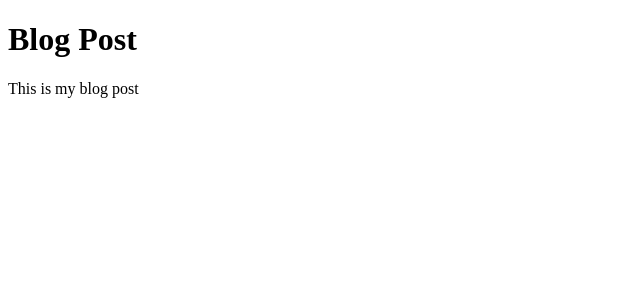
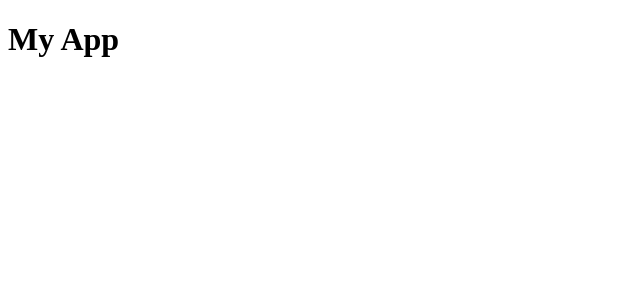
Before and after one commit to atgarner23/React-Class-Oct22, a React (Create React App) app in the folder feedback-app/: page / in a window 1280 px wide. Shown: the top 300 px of the page, without its empty margins (0-640 px from the left). Built offline with nearby package versions, Linux system fonts and the light colour scheme.

Commit message:
reset App.js
Resetting the App.js file to prepare for the next section

```diff
--- a/feedback-app/src/App.js
+++ b/feedback-app/src/App.js
@@ -1,36 +1,10 @@
 function App() {
-
-    const title = 'Blog Post'
-    const body = 'This is my blog post'
-    const comments = [
-        { id: 1, text: 'Comment One' },
-        { id: 2, text: 'Comment Two' },
-        { id: 3, text: 'Comment Three' },
-    ]
-
-    const loading = false
-    const showComments = false
-
-    if (loading) return <h1>Loading...</h1>
 
     return (
         <div className="container">
-            <h1>{title}</h1>
-            <p>{body}</p>
-
-            {showComments && (<div className="comments">
-                <h3>Comments ({comments.length})</h3>
-                <ul>
-                    {comments.map((comment, index) => (
-                        <li key={index}>{comment.text}</li>
-                    ))}
-                </ul>
-            </div>)}
-
-
+            <h1>My App</h1>
         </div>
-        //return React.createElement('div', { className: 'container' }, React.createElement('h1', {}, 'My App' ))
-    ) //jsx syntax must have 1 parent element. such as a container div or a section. can also use empty <> also called a fragment. class is a reserved word so you have to use className. can't use the for attribute either must use htmlFor
+    )
 }
 
 export default App
```
